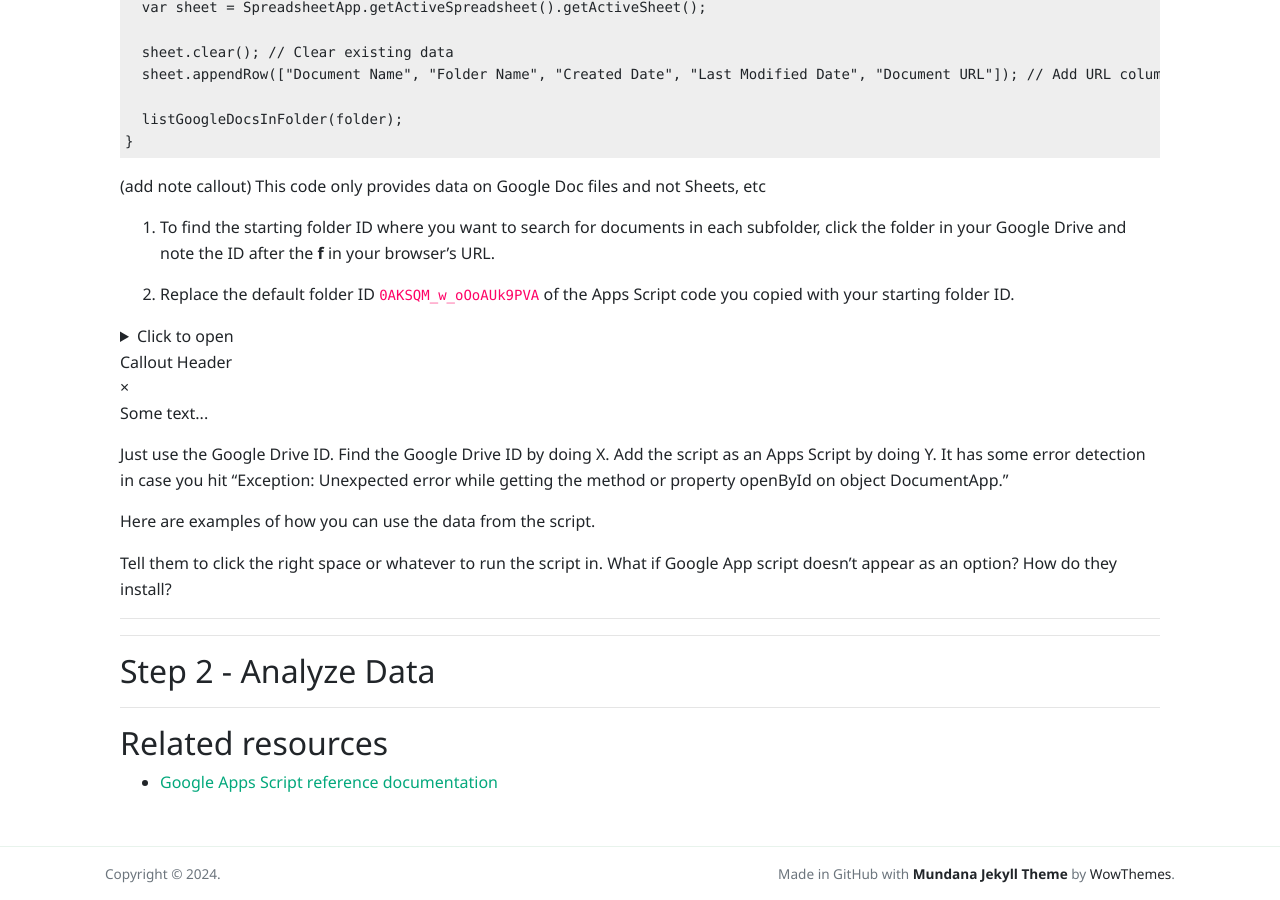
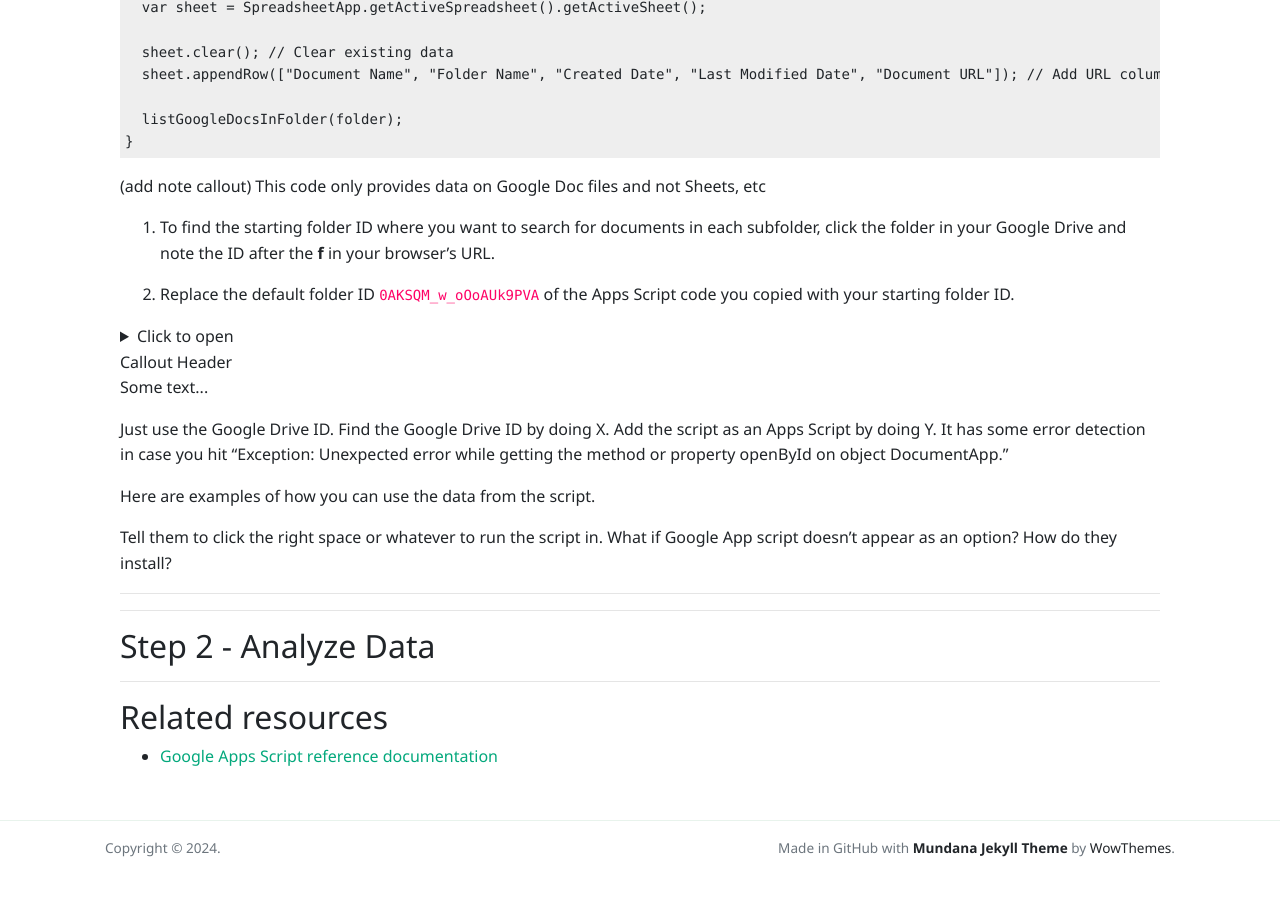
Before and after one commit to stumblefiend/jeremy.pugh, a Jekyll site: the page built from assets/scripts/google-drive-content-review.md, in a window 1280 px wide and 900 px high, scrolled down 1960 px. Built offline with Jekyll 4.4.1, drawn with Linux system fonts in a browser that asks for light colours; nearby versions of some CDN libraries; our own code applies the rules of GitHub Pages for plain Markdown files; after the commit the page ends 2835 px from its top, so only the background shows below that.

Commit message:
Update google-drive-content-review.md

```diff
--- a/assets/scripts/google-drive-content-review.md
+++ b/assets/scripts/google-drive-content-review.md
@@ -89,7 +89,6 @@ function listGoogleDocs() {
 
 <div class="callout">
   <div class="callout-header">Callout Header</div>
-  <span class="closebtn" onclick="this.parentElement.style.display='none';">&times;</span>
   <div class="callout-container">
     <p>Some text...</p>
   </div>
```
